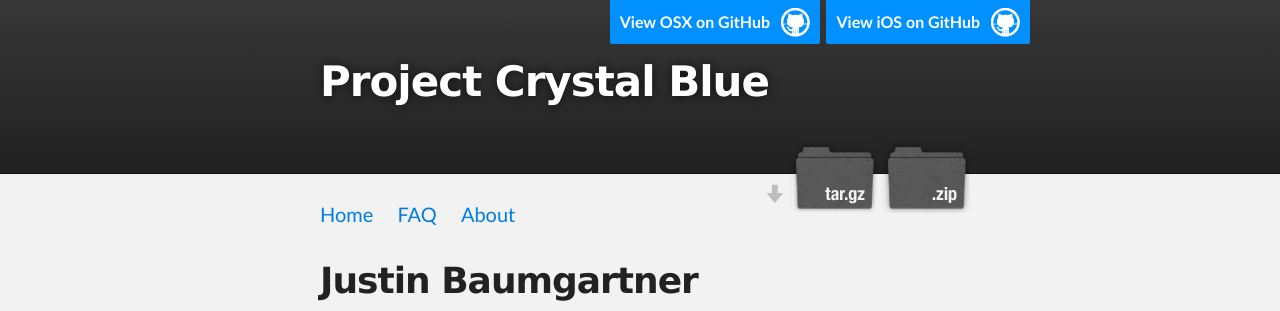
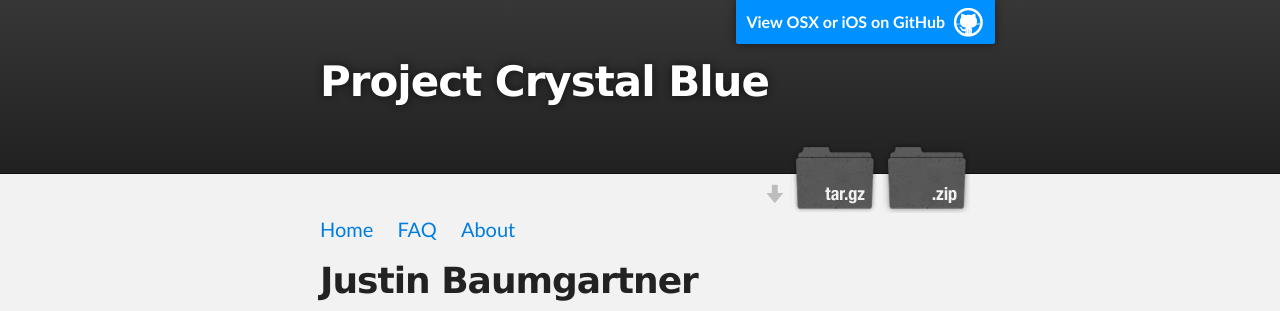
Before and after one commit to SCCapstone/ProjectCrystalBlue, a plain HTML site: page about.html in a window 1280 px wide. Shown: the top 311 px of the page. Drawn offline with Linux system fonts and the light colour scheme.

Commit message:
Removed old resources. Updated GitHub banner at top.

```diff
--- a/about.html
+++ b/about.html
@@ -11,10 +11,8 @@
     <title>About</title>
 
     <style>
-      #forkme_banner { box-shadow: none; }
-      #forkme_banner.left-banner { right: 150px; }
-      #forkme_banner.right-banner { right: -60px; }
-      .navigation { position: relative; top: -15px; }
+      #forkme_banner { right: -25px;}
+      #forkme_banner a { color: #fff; }
       .navigation a { padding-right: 20px; font-size: 20px; }
       .bio { margin: 10px 0 50px 0; min-height: 175px; }
       .bio img { float: left; margin: 0 10px 10px 0; max-height: 175px; }
@@ -26,8 +24,13 @@
     <!-- HEADER -->
     <div id="header_wrap" class="outer">
         <header class="inner">
-          <a class="left-banner" id="forkme_banner" href="https://github.com/SCCapstone/ProjectCrystalBlue">View OSX on GitHub</a>
-          <a class="right-banner" id="forkme_banner" href="https://github.com/SCCapstone/ProjectCrystalBlue-OS">View iOS on GitHub</a>
+          <div id="forkme_banner">
+            View
+            <a href="https://github.com/SCCapstone/ProjectCrystalBlue">OSX</a>
+            or
+            <a href="https://github.com/SCCapstone/ProjectCrystalBlue-iOS">iOS</a>
+            on GitHub
+          </div>
 
           <h1 id="project_title">Project Crystal Blue</h1>
           <h2 id="project_tagline"></h2>
```
Also changed, not shown: faq.html (+9 -5 lines), index.html (+9 -5 lines), images/download-button.png (deleted), images/header-bg.jpg (deleted).
